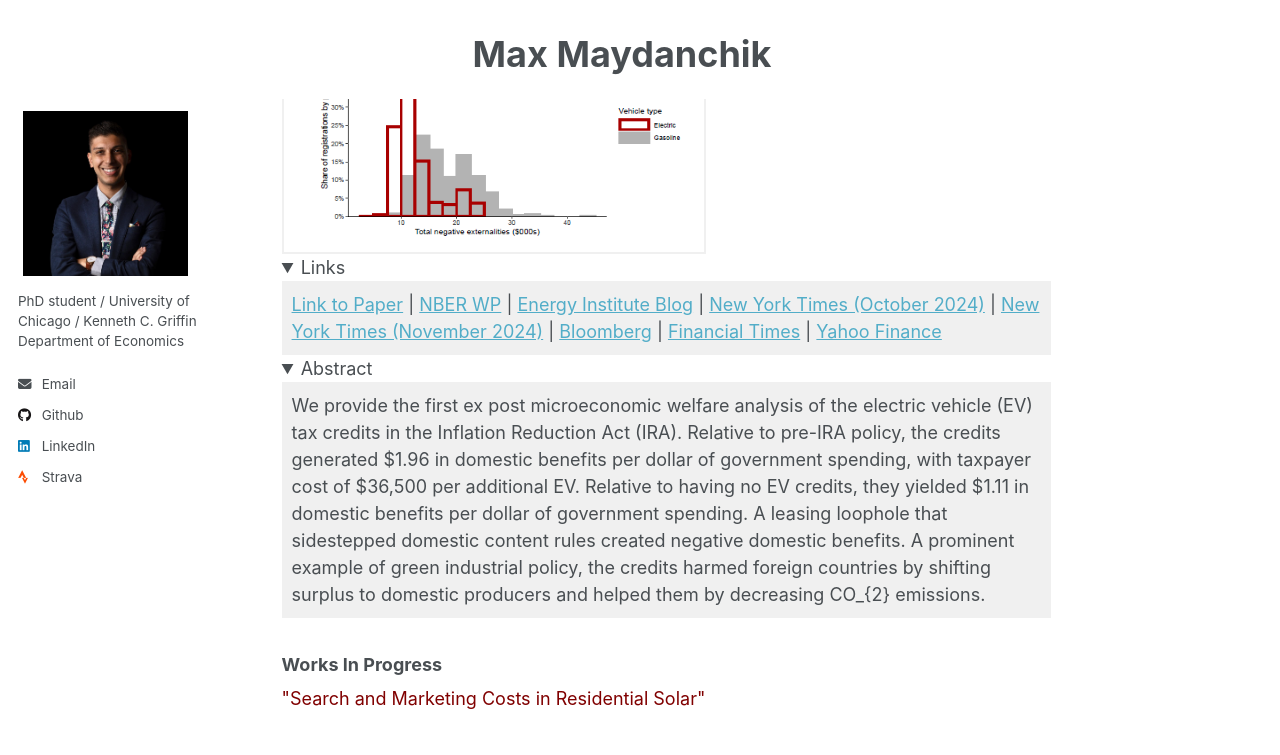
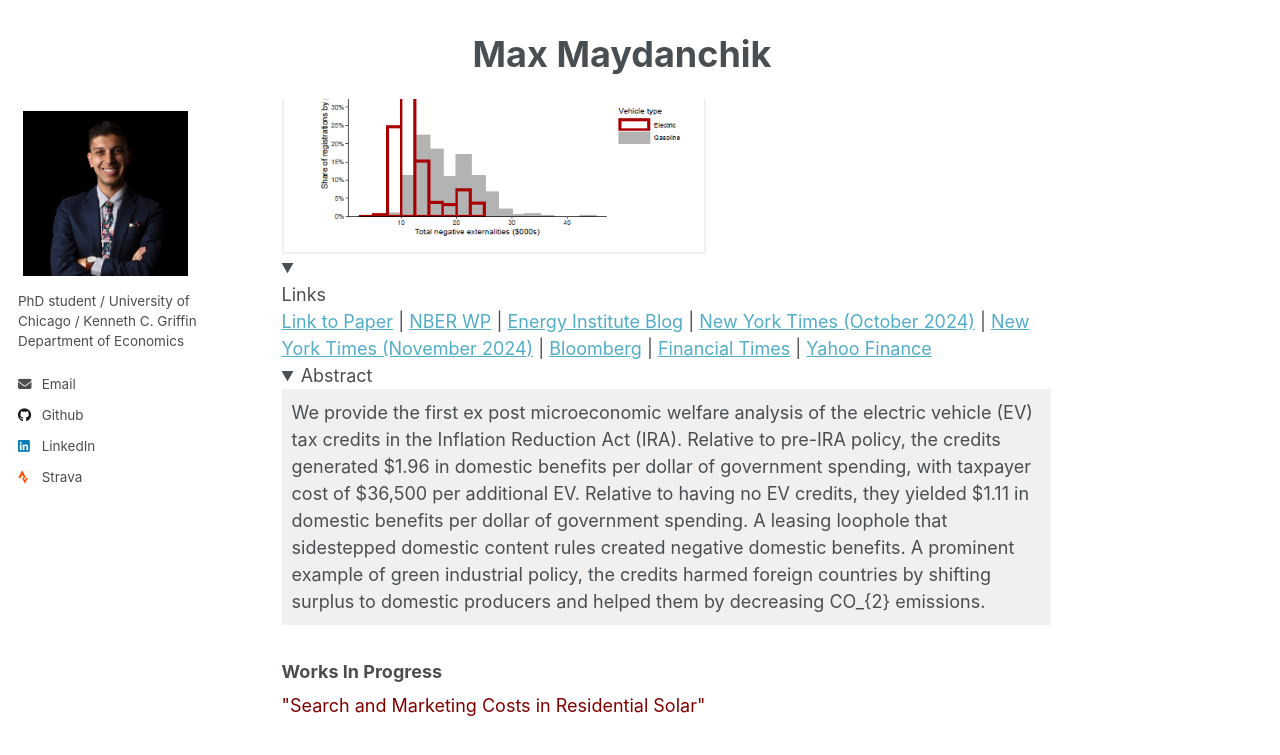
Before and after one commit to MMaydanchik/mmaydanchik.github.io, a Jekyll site: the page built from _pages/about.md, in a window 1280 px wide and 900 px high, scrolled down 712 px. Shown: the top 755 px of the window. Built offline with Jekyll 4.4.1, drawn with Linux system fonts in a browser that asks for light colours.

Commit message:
Update about.md

```diff
--- a/_pages/about.md
+++ b/_pages/about.md
@@ -36,10 +36,9 @@ NBER Working Paper #33032, March 2026 (*Newly updated!*)
 </details>
 
 <details open>
+<summary></summary>
 <summary>Links</summary>
-<div style="background-color: #f0f0f0; padding: 10px;">
 <a href="/files/EVTrade.pdf">Link to Paper</a> | <a href="https://www.nber.org/papers/w33032">NBER WP</a> | <a href="https://energyathaas.wordpress.com/2024/10/07/will-the-iras-buy-american-tilt-help-us-electric-vehicles/"> Energy Institute Blog</a> | <a href="https://www.nytimes.com/2024/10/07/business/economy/electric-vehicle-tax-credits-study.html">New York Times (October 2024)</a> | <a href="https://www.nytimes.com/2024/11/25/business/trump-electric-vehicle-tax-credit.html">New York Times (November 2024)</a> | <a href="https://www.bloomberg.com/news/articles/2024-11-19/us-electric-vehicle-demand-seen-plunging-27-without-tax-credit">Bloomberg</a> | <a href="https://www.ft.com/content/e8f623e1-c75a-478e-ad8f-aa5b05ef6aa0">Financial Times</a> | <a href="https://finance.yahoo.com/news/not-trivial-ev-sales-could-drop-nearly-30-if-trump-repeals-tax-credit-194135070.html">Yahoo Finance</a>
-</div>
 </details>
 
 <details open>
```
